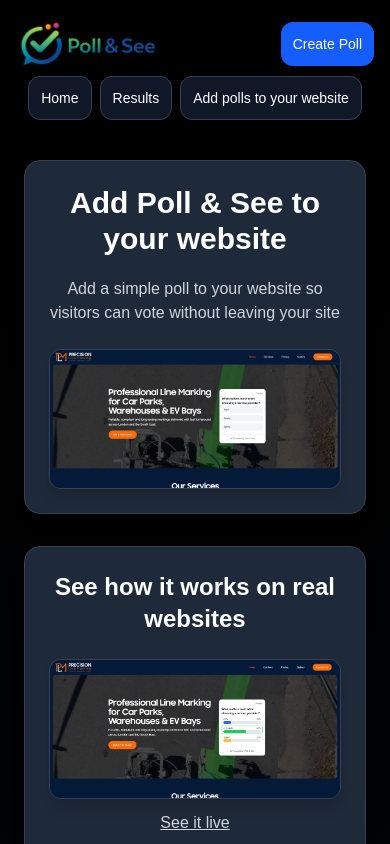
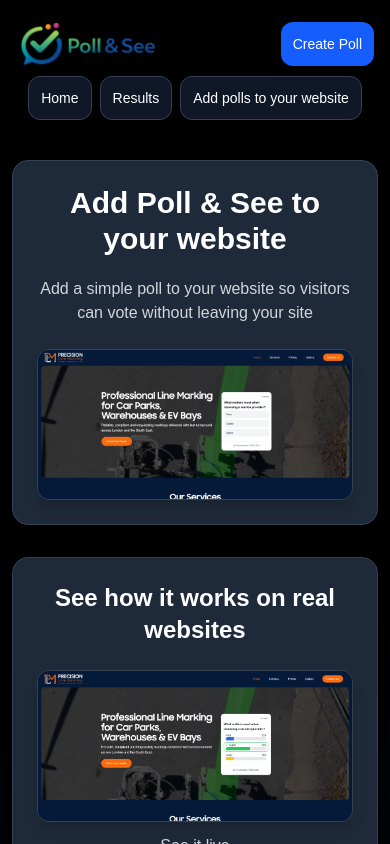
Before and after one commit to MarkDiamant/poll-and-see, a Next.js app: page /add-to-website in a window 390 px wide. Shown: the top 844 px of the page. Built offline with nearby package versions, Linux system fonts and the light colour scheme.

Commit message:
Improve mobile example image width

```diff
--- a/app/add-to-website/page.tsx
+++ b/app/add-to-website/page.tsx
@@ -55,7 +55,7 @@ export default function AddToWebsitePage() {
     <main className="min-h-screen bg-gradient-to-b from-black to-gray-900 text-white">
       <SiteHeader />
 
-      <section className="mx-auto max-w-5xl px-6 pb-12 pt-6">
+     <section className="mx-auto max-w-5xl px-3 pb-12 pt-6 md:px-6">
         <div className="mb-8 rounded-2xl border border-gray-700 bg-gray-800 p-6 text-center shadow-lg">
           <h1 className="mb-5 text-3xl font-bold md:text-4xl">
             Add Poll &amp; See to your website
```
